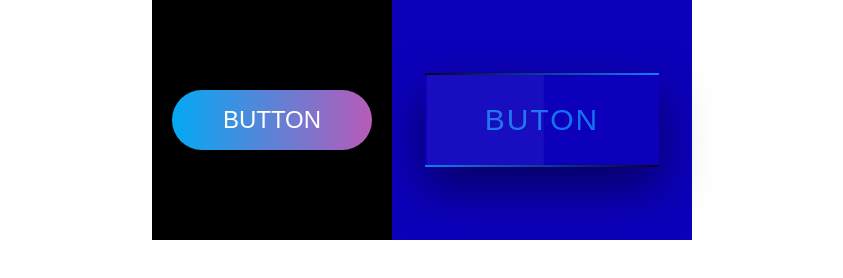
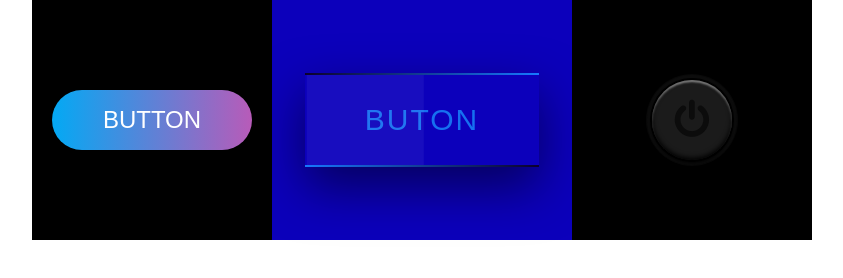
Before and after one commit to Justice996/cssdemo, a plain HTML site: page css好看的按钮/index.html in a window 1280 px wide. Shown: the whole page, without its empty margins (218-1061 px from the left). Drawn offline with Linux system fonts and the light colour scheme.

Commit message:
新增按钮

```diff
--- a/css好看的按钮/index.html
+++ b/css好看的按钮/index.html
@@ -5,11 +5,14 @@
     <meta name="viewport" content="width=device-width, initial-scale=1.0">
     <title>炫酷的按钮</title>
     <link rel="stylesheet" href="./style/style.css">
+    <link href="https://stackpath.bootstrapcdn.com/font-awesome/4.7.0/css/font-awesome.min.css" rel="stylesheet" integrity="sha384-wvfXpqpZZVQGK6TAh5PVlGOfQNHSoD2xbE+QkPxCAFlNEevoEH3Sl0sibVcOQVnN" crossorigin="anonymous">
 </head>
 <body>
+    <!-- 这是按钮1 -->
     <div class="box">
       <a href="#">button</a>
     </div>
+    <!-- 这是按钮2 -->
     <div class="awesomebox">
        <a href="#">
            <span></span>
@@ -19,5 +22,13 @@
            buton
        </a>
     </div>
+    <!-- 这是按钮3 -->
+    <div class="anniusan">
+      <label for="in">
+         <input type="checkbox" id="in">
+         <span class="btn"></span>
+         <i class="fa fa-power-off"></i>
+      </label>
+    </div>
 </body>
 </html>
--- a/css好看的按钮/style/style.css
+++ b/css好看的按钮/style/style.css
@@ -183,3 +183,61 @@ body{
 
     }
 }
+
+
+/* 按钮三 */
+.anniusan{
+  width: 240px;
+  height: 240px;
+  display: flex;
+  align-items: center;
+  justify-content: center;
+  background-color: #000;
+}
+.anniusan label{
+    position: relative;
+    width: 80px;
+    height: 80px;
+    cursor: pointer;
+    border-radius: 50%;
+}
+.anniusan label .btn{
+    position: absolute;
+    left: 0;
+    top: 0;
+    width: 100%;
+    height: 100%;
+    background-color: #1b1b1b;
+    border-radius: 50%;
+    box-shadow: 0 3px 4px rgba(0,0,0,1),
+    inset 0 -2px 5px rgba(0,0,0,1),
+    inset 0 2px 2px rgba(255,255,255,0.5),
+    0 0 0 2px #000,
+    0 0 0 5px #0c0c0c,
+    0 0 0 6px #080808;
+    ;
+}
+.anniusan label input[type="checkbox"]{
+    -webkit-appearance: none;
+}
+.anniusan label .fa{
+    position: absolute;
+    top: 50%;
+    left: 50%;
+    transform: translate(-50%,-50%);
+    font-size: 2.5em;
+    color: #0c0c0c;
+}
+.anniusan label input[type="checkbox"]:checked ~ .fa{
+  color: #00ffe7;
+  text-shadow: 0 0 15px #00a1ff,0 0 30px #00a1ff;
+}
+.anniusan label input[type="checkbox"]:checked ~ .btn{
+    box-shadow: 0 0 0 rgba(0,0,0,1),
+    inset 0 -2px 5px rgba(0,0,0,1),
+    inset 0 1px 1px rgba(255,255,255,0.1),
+    0 0 0 2px #000,
+    0 0 0 5px #0c0c0c,
+    0 0 0 6px #080808;
+    ;
+}
```
